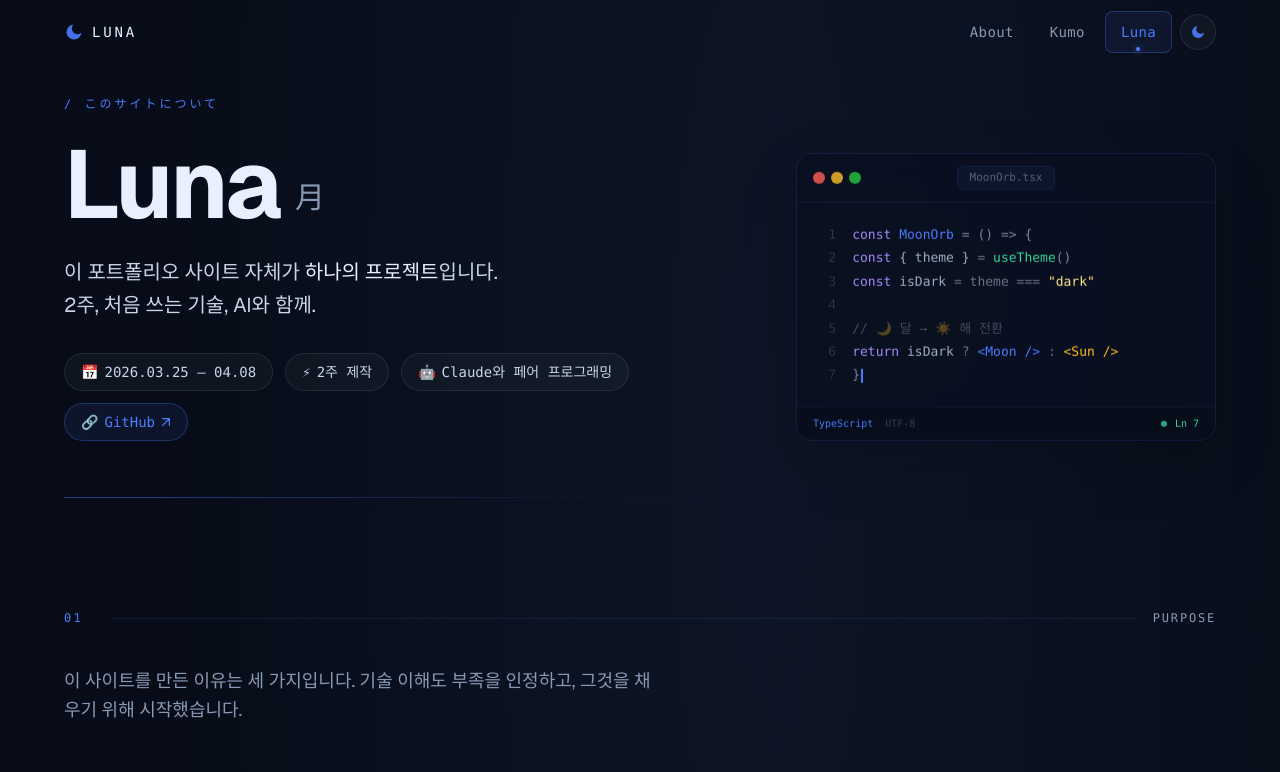
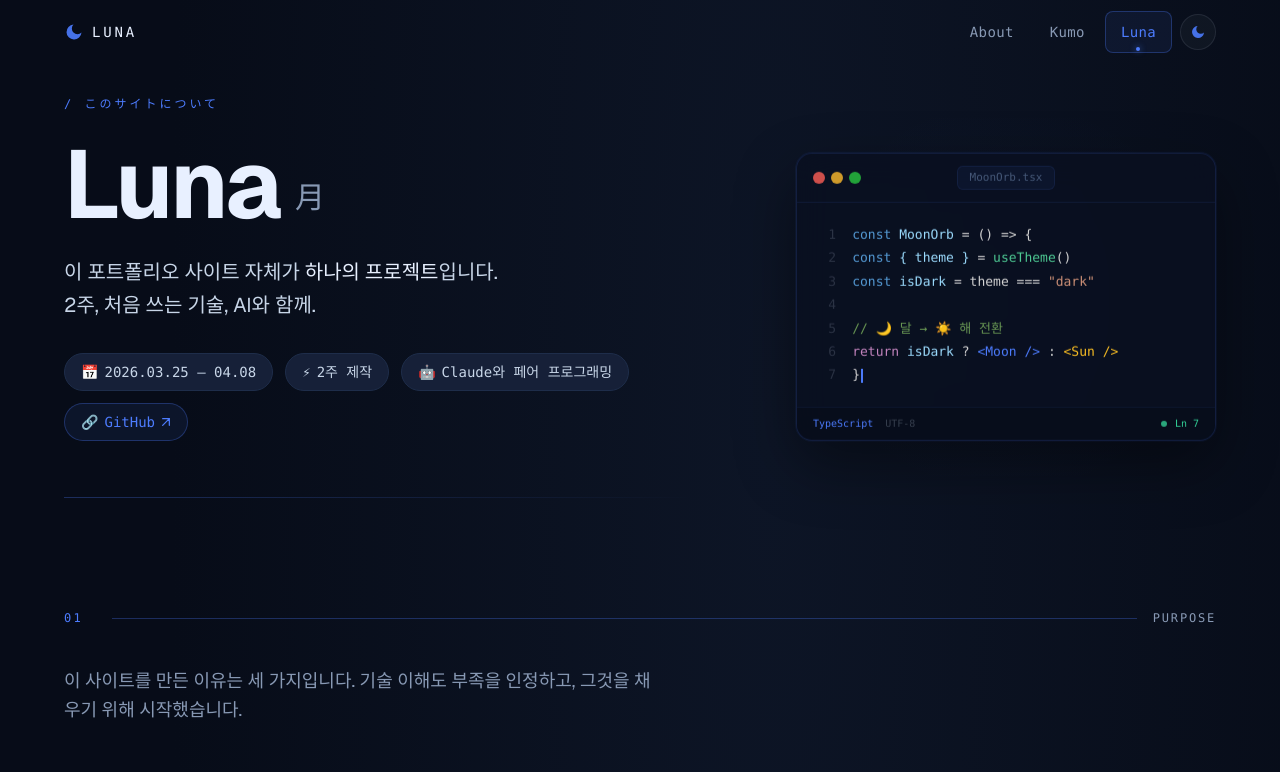
Before and after one commit to wanudesu/project-luna, a Next.js app: page /luna in a window 1280 px wide. Shown: the top 772 px of the page. Built offline with nearby package versions, Linux system fonts and the light colour scheme.

Commit message:
style: improve light mode colors for LunaOrb and KumoOrb

```diff
--- a/src/components/about/AboutSection.tsx
+++ b/src/components/about/AboutSection.tsx
@@ -34,7 +34,7 @@ function SectionLabel({ number, label }: { number: string; label: string }) {
       <span className="text-xs font-mono" style={{ color: "var(--color-accent)", minWidth: "2rem" }}>
         {number}
       </span>
-      <div className="flex-1 h-px" style={{ background: "rgba(77,124,254,0.12)" }} />
+      <div className="flex-1 h-px" style={{ background: "var(--color-accent-glow)" }} />
       <span className="text-xs font-mono tracking-[0.15em] uppercase" style={{ color: "var(--color-text-muted)" }}>
         {label}
       </span>
--- a/src/components/home/AboutSection.tsx
+++ b/src/components/home/AboutSection.tsx
@@ -78,7 +78,7 @@ export function AboutSection() {
             <span className="text-xs font-mono" style={{ color: "var(--color-accent)", minWidth: "2rem" }}>
             01
             </span>
-            <div className="flex-1 h-px" style={{ background: "rgba(77,124,254,0.12)" }} />
+            <div className="flex-1 h-px" style={{ background: "var(--color-accent-glow)" }} />
               <span className="text-xs font-mono tracking-[0.15em] uppercase" style={{ color: "var(--color-text-muted)" }}>
                 About
               </span>
--- a/src/components/home/HeroSection.tsx
+++ b/src/components/home/HeroSection.tsx
@@ -95,8 +95,7 @@ export function HeroSection() {
       <div
         className="absolute bottom-0 left-0 right-0 h-px -z-10"
         style={{
-          background:
-            "linear-gradient(90deg, transparent, rgba(77,124,254,0.3), transparent)",
+          background: "linear-gradient(90deg, transparent, var(--color-accent-glow), transparent)",
         }}
       />
 
--- a/src/components/home/ProjectsSection.tsx
+++ b/src/components/home/ProjectsSection.tsx
@@ -188,7 +188,7 @@ export function ProjectsSection() {
             <span className="text-xs font-mono" style={{ color: "var(--color-accent)", minWidth: "2rem" }}>
                 02
             </span>
-        <div className="flex-1 h-px" style={{ background: "rgba(77,124,254,0.12)" }} />
+        <div className="flex-1 h-px" style={{ background: "var(--color-accent-glow)" }} />
         <span className="text-xs font-mono tracking-[0.15em] uppercase" style={{ color: "var(--color-text-muted)" }}>
             Projects
         </span>
--- a/src/components/layout/PageTransition.tsx
+++ b/src/components/layout/PageTransition.tsx
@@ -49,7 +49,7 @@ const pageVariants = {
 exit: {
   opacity: 0,
   transition: {
-    duration: 0.1,
+    duration: 0.08,
   },
 },
 };
--- a/src/components/luna/LunaOrb.tsx
+++ b/src/components/luna/LunaOrb.tsx
@@ -8,51 +8,57 @@
 
 import { motion, useInView } from "framer-motion";
 import { useEffect, useRef, useState } from "react";
+import { useTheme } from "next-themes";
+
+export function LunaOrb() {
+  const ref = useRef<HTMLDivElement>(null);
+  const isInView = useInView(ref, { once: true, amount: 0.3 });
+  const [visibleLines, setVisibleLines] = useState(0);
+  const [cursorVisible, setCursorVisible] = useState(true);
+  const { theme } = useTheme();
+  const [mounted, setMounted] = useState(false);
+  useEffect(() => setMounted(true), []);
+  const isLight = mounted && theme === "light";
 
   // 📖 표시할 코드 라인들
 //    실제 이 사이트에서 쓴 코드 스니펫을 보여줘서
 //    "진짜로 만든 사이트"라는 느낌을 줍니다.
 const CODE_LINES = [
   { indent: 0, tokens: [
-    { text: "const ", color: "#A78BFA" },
-    { text: "MoonOrb", color: "#4D7CFE" },
-    { text: " = () => {", color: "rgba(200,214,232,0.6)" },
+    { text: "const ",    color: isLight ? "#7C3AED" : "#569CD6" },
+    { text: "MoonOrb",  color: isLight ? "#1D4ED8" : "#9CDCFE" },
+    { text: " = () => {", color: isLight ? "#374151" : "#D4D4D4" },
   ]},
   { indent: 1, tokens: [
-    { text: "const ", color: "#A78BFA" },
-    { text: "{ theme }", color: "rgba(200,214,232,0.8)" },
-    { text: " = ", color: "rgba(200,214,232,0.5)" },
-    { text: "useTheme", color: "#34D399" },
-    { text: "()", color: "rgba(200,214,232,0.6)" },
+    { text: "const ",      color: isLight ? "#7C3AED" : "#569CD6" },
+    { text: "{ theme }",   color: isLight ? "#1D4ED8" : "#9CDCFE" },
+    { text: " = ",         color: isLight ? "#374151" : "#D4D4D4" },
+    { text: "useTheme",    color: isLight ? "#059669" : "#4EC994" },
+    { text: "()",          color: isLight ? "#374151" : "#D4D4D4" },
   ]},
   { indent: 1, tokens: [
-    { text: "const ", color: "#A78BFA" },
-    { text: "isDark", color: "rgba(200,214,232,0.8)" },
-    { text: " = theme === ", color: "rgba(200,214,232,0.5)" },
-    { text: '"dark"', color: "#FDE68A" },
+    { text: "const ",       color: isLight ? "#7C3AED" : "#569CD6" },
+    { text: "isDark",       color: isLight ? "#1D4ED8" : "#9CDCFE" },
+    { text: " = theme === ", color: isLight ? "#374151" : "#D4D4D4" },
+    { text: '"dark"',       color: isLight ? "#B45309" : "#CE9178" },
   ]},
-  { indent: 0, tokens: [] }, // 빈 줄
+  { indent: 0, tokens: [] },
   { indent: 1, tokens: [
-    { text: "// 🌙 달 → ☀️ 해 전환", color: "rgba(200,214,232,0.3)" },
+    { text: "// 🌙 달 → ☀️ 해 전환", color: isLight ? "#6B7280" : "#6A9955" },
   ]},
   { indent: 1, tokens: [
-    { text: "return ", color: "#A78BFA" },
-    { text: "isDark", color: "rgba(200,214,232,0.8)" },
-    { text: " ? ", color: "rgba(200,214,232,0.5)" },
-    { text: "<Moon />", color: "#4D7CFE" },
-    { text: " : ", color: "rgba(200,214,232,0.5)" },
-    { text: "<Sun />", color: "#FBBF24" },
+    { text: "return ",   color: isLight ? "#7C3AED" : "#C586C0" },
+    { text: "isDark",    color: isLight ? "#1D4ED8" : "#9CDCFE" },
+    { text: " ? ",       color: isLight ? "#374151" : "#D4D4D4" },
+    { text: "<Moon />",  color: isLight ? "#1D4ED8" : "#4D7CFE" },
+    { text: " : ",       color: isLight ? "#374151" : "#D4D4D4" },
+    { text: "<Sun />",   color: isLight ? "#B45309" : "#FBBF24" },
   ]},
   { indent: 0, tokens: [
-    { text: "}", color: "rgba(200,214,232,0.6)" },
+    { text: "}",  color: isLight ? "#374151" : "#D4D4D4" },
   ]},
 ];
 
-export function LunaOrb() {
-  const ref = useRef<HTMLDivElement>(null);
-  const isInView = useInView(ref, { once: true, amount: 0.3 });
-  const [visibleLines, setVisibleLines] = useState(0);
-  const [cursorVisible, setCursorVisible] = useState(true);
 
   // 📖 isInView가 true가 되면 라인을 하나씩 순차적으로 표시
   useEffect(() => {
@@ -96,10 +102,12 @@ export function LunaOrb() {
       <motion.div
         className="relative rounded-2xl overflow-hidden"
         style={{
-          background: "rgba(10,16,32,0.85)",
-          border: "1px solid rgba(77,124,254,0.15)",
+          background: isLight ? "rgba(250,250,255,0.95)" : "rgba(10,16,32,0.85)",
+          border: isLight ? "1px solid rgba(0,0,0,0.1)" : "1px solid rgba(77,124,254,0.15)",
           backdropFilter: "blur(16px)",
-          boxShadow: "0 24px 60px rgba(0,0,0,0.15), 0 0 0 1px rgba(0,0,0,0.08)",
+          boxShadow: isLight
+  ? "0 24px 60px rgba(180,120,60,0.15), 0 0 0 1px rgba(184,120,32,0.12)"
+  : "0 24px 60px rgba(0,0,0,0.4), 0 0 0 1px rgba(77,124,254,0.08)"
         }}
         animate={{ y: [0, -5, 0] }}
         transition={{ duration: 6, repeat: Infinity, ease: "easeInOut" }}
@@ -107,7 +115,7 @@ export function LunaOrb() {
         {/* 상단 타이틀 바 */}
         <div
           className="flex items-center gap-3 px-4 py-3"
-          style={{ borderBottom: "1px solid rgba(77,124,254,0.1)" }}
+          style={{ borderBottom: isLight ? "1px solid rgba(0,0,0,0.08)" : "1px solid rgba(77,124,254,0.1)", }}
         >
           {/* 신호등 버튼 */}
           <div className="flex gap-1.5">
@@ -126,9 +134,9 @@ export function LunaOrb() {
             <span
               className="text-[11px] font-mono px-3 py-0.5 rounded-md"
               style={{
-                color: "rgba(200,214,232,0.4)",
-                background: "rgba(77,124,254,0.06)",
-                border: "1px solid rgba(77,124,254,0.1)",
+                color: isLight ? "#1D4ED8" : "rgba(173,209,255,0.36)",
+                background: isLight ? "rgba(77,124,254,0.08)" : "rgba(77,124,254,0.06)",
+                border: isLight ? "1px solid rgba(77,124,254,0.25)" : "1px solid rgba(77,124,254,0.1)",
               }}
             >
               MoonOrb.tsx
@@ -152,7 +160,7 @@ export function LunaOrb() {
               {/* 라인 번호 */}
               <span
                 className="select-none text-right shrink-0"
-                style={{ color: "rgba(200,214,232,0.18)", minWidth: "1.2rem" }}
+                style={{ color: isLight ? "rgba(0,0,0,0.2)" : "rgba(200,214,232,0.18)", minWidth: "1.2rem" }}
               >
                 {lineIdx + 1}
               </span>
@@ -187,15 +195,15 @@ export function LunaOrb() {
         <div
           className="flex items-center justify-between px-4 py-2"
           style={{
-            borderTop: "1px solid rgba(77,124,254,0.08)",
-            background: "rgba(7,12,24,0.5)",
+            borderTop: isLight ? "1px solid rgba(0,0,0,0.06)" : "1px solid rgba(77,124,254,0.08)",
+            background: isLight ? "rgba(240,240,248,0.8)" : "rgba(7,12,24,0.5)",
           }}
         >
           <div className="flex items-center gap-3">
             <span className="text-[10px] font-mono" style={{ color: "#4D7CFE" }}>
               TypeScript
             </span>
-            <span className="text-[10px] font-mono" style={{ color: "rgba(200,214,232,0.25)" }}>
+            <span className="text-[10px] font-mono" style={{ color: isLight ? "rgba(0,0,0,0.35)" : "rgba(200,214,232,0.25)" }}>
               UTF-8
             </span>
           </div>
@@ -206,7 +214,7 @@ export function LunaOrb() {
               animate={{ opacity: [0.4, 1, 0.4] }}
               transition={{ duration: 2, repeat: Infinity }}
             />
-            <span className="text-[10px] font-mono" style={{ color: "#34D399" }}>
+            <span className="text-[10px] font-mono" style={{ color: isLight ? "#059669" : "#34D399" }}>
               Ln {Math.min(visibleLines, CODE_LINES.length)}
             </span>
           </div>
--- a/src/components/luna/LunaSection.tsx
+++ b/src/components/luna/LunaSection.tsx
@@ -186,11 +186,19 @@ export function LunaSection() {
 function SectionLabel({ index, title }: { index: string; title: string }) {
   return (
     <div className="flex items-center gap-4 mb-10">
-      <span className="text-xs font-mono tracking-[0.2em] text-luna-accent" style={{ minWidth: "2rem" }}>
+      <span
+        className="text-xs font-mono tracking-[0.2em] text-luna-accent"
+        style={{ minWidth: "2rem" }}
+      >
         {index}
       </span>
-      <div className="flex-1 h-px" style={{ background: "rgba(77,124,254,0.12)" }} />
-      <h2 className="text-xs font-mono tracking-[0.15em] text-luna-mist uppercase">{title}</h2>
+      <div
+        className="flex-1 h-px"
+        style={{ background: "var(--color-accent-glow)", }}
+      />
+      <h2 className="text-xs font-mono tracking-[0.15em] text-luna-mist uppercase">
+        {title}
+      </h2>
     </div>
   );
 }
@@ -258,8 +266,8 @@ function HeroBlock() {
             key={b.text}
             className="flex items-center gap-1.5 px-4 py-2 rounded-full text-sm font-mono"
             style={{
-              background: "rgba(200,214,232,0.04)",
-              border: "1px solid rgba(200,214,232,0.1)",
+              background: "var(--color-bg-surface)",
+              border: "1px solid var(--color-border)",
               color: "var(--color-text)",
             }}
           >
@@ -273,9 +281,9 @@ function HeroBlock() {
               rel="noopener noreferrer"
               className="flex items-center gap-1.5 px-4 py-2 rounded-full text-sm font-mono transition-opacity hover:opacity-80"
               style={{
-                background: "rgba(77,124,254,0.08)",
+                color: "var(--color-accent)",
                 border: "1px solid var(--color-accent-glow)",
-                color: "#4D7CFE",
+                background: "rgba(77,124,254,0.08)"
               }}
             >
               <span>🔗</span>
@@ -293,7 +301,7 @@ function HeroBlock() {
         transition={{ delay: 0.8, duration: 0.8 }}
         className="mt-14 h-px"
         style={{
-          background: "linear-gradient(90deg, rgba(77,124,254,0.5), rgba(77,124,254,0.05) 70%, transparent)",
+          background: "linear-gradient(90deg, var(--color-accent-glow), transparent 90%)",
           transformOrigin: "left",
         }}
           />
```
Also changed, not shown: src/components/kumo/KumoSection.tsx (+7 -6 lines). Lines whose indentation alone changed are shown as unchanged.
